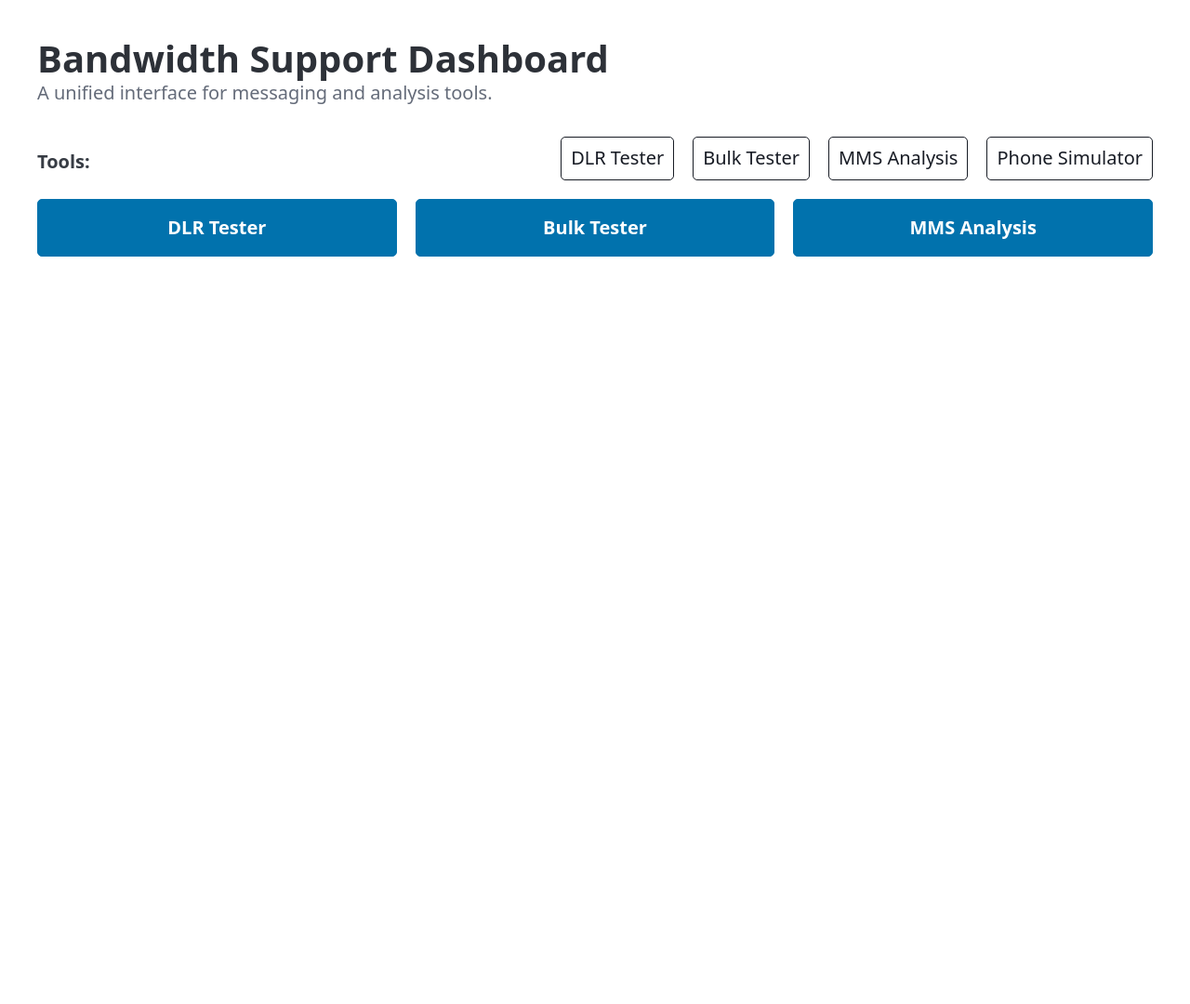
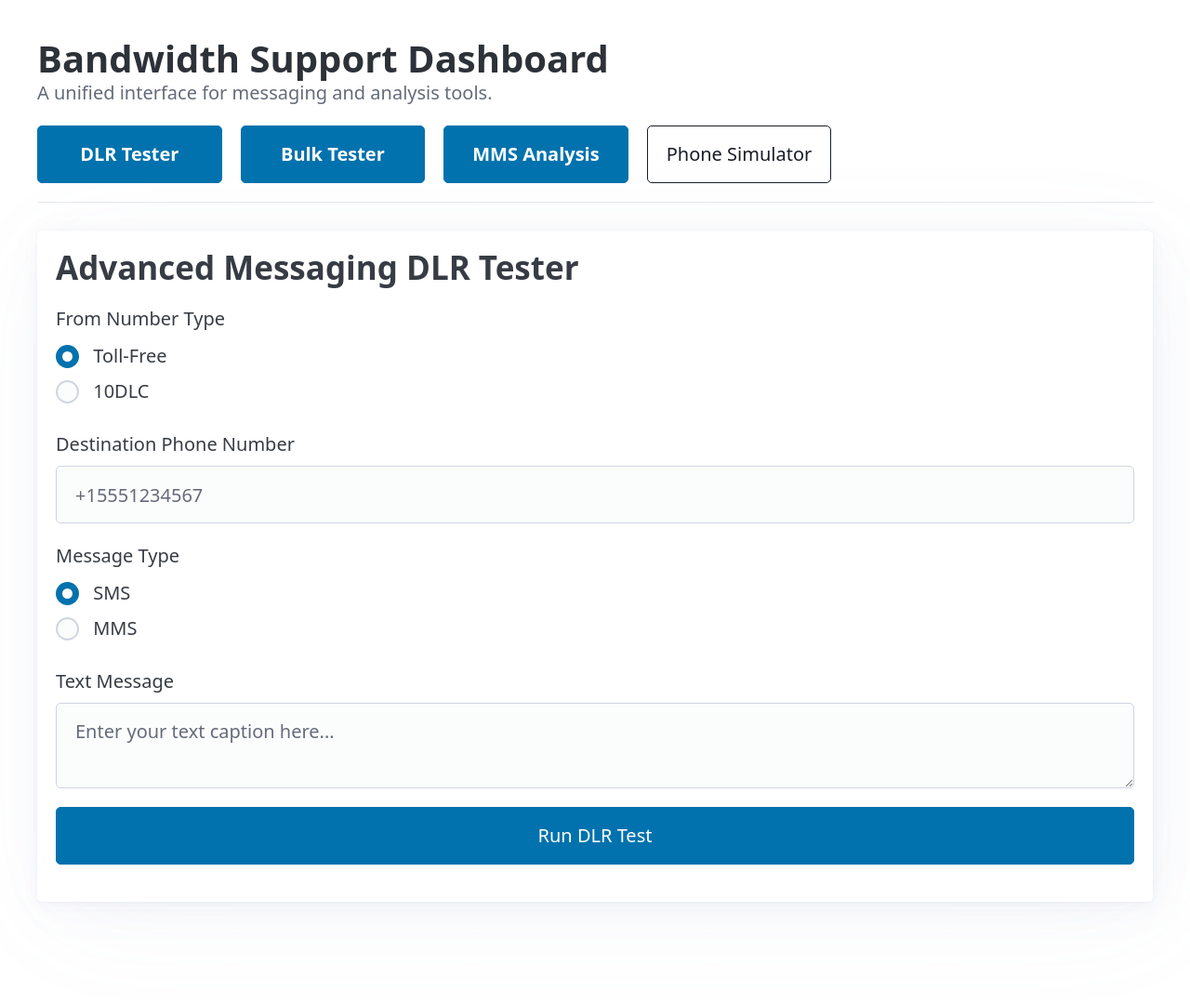
Before and after one commit to MoisucSilviu/SMS_Latency, a Flask app: template templates/dashboard.html in a window 1280 px wide. Shown: the whole page at 93% size. Before the commit the page ends 276 px from the top, so only its background shows below. Run offline with Flask 3, Linux system fonts and the light colour scheme; the template is opened without the code that fills it, so the values that code supplies are empty; some libraries are stand-ins or nearby versions.

Commit message:
Update dashboard.html

```diff
--- a/templates/dashboard.html
+++ b/templates/dashboard.html
@@ -7,8 +7,9 @@
     <link rel="stylesheet" href="https://cdn.jsdelivr.net/npm/@picocss/pico@2/css/pico.min.css"/>
     <style>
         body > main { padding: 2rem; max-width: 1200px; }
+        nav { margin-bottom: 1rem; }
+        .grid-4 { display: grid; grid-template-columns: repeat(4, 1fr); grid-gap: 1rem; }
         section[role="tabpanel"] { display: none; padding: 1.5rem 0; border-top: 1px solid var(--pico-muted-border-color);}
-        section[role="tabpanel"].active { display: block; }
         [role="tab"] { font-weight: bold; }
         [role="tab"][aria-selected="true"] { background-color: var(--pico-primary-background); }
     </style>
@@ -18,44 +19,97 @@
     <hgroup><h1>Bandwidth Support Dashboard</h1><p>A unified interface for messaging and analysis tools.</p></hgroup>
 
     <nav>
-        <ul><li><strong>Tools:</strong></li></ul>
-        <ul>
-            <li><a href="/#dlr-tester" role="button" class="contrast outline">DLR Tester</a></li>
-            <li><a href="/#bulk-tester" role="button" class="contrast outline">Bulk Tester</a></li>
-            <li><a href="/#mms-analyzer" role="button" class="contrast outline">MMS Analysis</a></li>
-            <li><a href="/phone" role="button" class="contrast outline">Phone Simulator</a></li>
-        </ul>
+        <div role="tablist" class="grid-4">
+            <button role="tab" data-target="dlr-tester">DLR Tester</button>
+            <button role="tab" data-target="bulk-tester">Bulk Tester</button>
+            <button role="tab" data-target="mms-analyzer">MMS Analysis</button>
+            <a href="/phone" role="button" class="contrast outline">Phone Simulator</a>
+        </div>
     </nav>
-
-    <div role="tablist" class="grid">
-        <button role="tab" data-target="dlr-tester">DLR Tester</button>
-        <button role="tab" data-target="bulk-tester">Bulk Tester</button>
-        <button role="tab" data-target="mms-analyzer">MMS Analysis</button>
-    </div>
 
     <section role="tabpanel" id="dlr-tester">
         <article>
             <h2>Advanced Messaging DLR Tester</h2>
-            <form action="/run_test" method="post"></form>
+            <form action="/run_test" method="post">
+                <fieldset><legend>From Number Type</legend>
+                    <label for="tfn"><input type="radio" id="tfn" name="from_number_type" value="tf" checked> Toll-Free</label>
+                    <label for="10dlc"><input type="radio" id="10dlc" name="from_number_type" value="10dlc"> 10DLC</label>
+                </fieldset>
+                <label for="destination_number">Destination Phone Number</label>
+                <input type="text" id="destination_number" name="destination_number" placeholder="+15551234567" required>
+                <fieldset><legend>Message Type</legend>
+                    <label for="sms"><input type="radio" id="sms" name="message_type" value="sms" checked> SMS</label>
+                    <label for="mms"><input type="radio" id="mms" name="message_type" value="mms"> MMS</label>
+                </fieldset>
+                <label for="message_text">Text Message</label>
+                <textarea id="message_text" name="message_text" placeholder="Enter your text caption here..."></textarea>
+                <button type="submit">Run DLR Test</button>
+            </form>
         </article>
     </section>
 
     <section role="tabpanel" id="bulk-tester">
         <article>
             <h2>Bulk Performance Tester</h2>
-            <form action="/run_bulk_test" method="post"></form>
+            <p>This tool will send messages from your TF and 10DLC numbers to the following destinations:</p>
+            {% if numbers %}
+                <ul>
+                {% for number, name in numbers %}
+                    <li>{{ number }} {% if name %}({{ name }}){% endif %}</li>
+                {% endfor %}
+                </ul>
+            {% else %}
+                <p><em>No destination numbers configured.</em></p>
+            {% endif %}
+            <form action="/run_bulk_test" method="post">
+                <button type="submit" {% if not numbers %}disabled{% endif %}>Start Performance Test</button>
+            </form>
         </article>
     </section>
 
     <section role="tabpanel" id="mms-analyzer">
         <article>
             <h2>MMS Media Analysis Tool</h2>
-            <form action="/run_analysis" method="post"></form>
+            <p>Enter a media URL to check its technical details and compare against carrier limits.</p>
+            <form action="/run_analysis" method="post">
+                <label for="media_url">Media URL</label>
+                <input type="text" id="media_url" name="media_url" placeholder="https://.../image.png" required>
+                <button type="submit">Analyze Media</button>
+            </form>
         </article>
     </section>
 </main>
+
 <script>
-    // JavaScript for tabs remains the same
+    document.addEventListener('DOMContentLoaded', () => {
+        const tabs = document.querySelectorAll('[role="tab"]');
+        const tabPanels = document.querySelectorAll('section[role="tabpanel"]');
+
+        function activateTab(tab) {
+            // Deactivate all tabs
+            tabs.forEach(t => t.setAttribute('aria-selected', 'false'));
+            tabPanels.forEach(p => p.style.display = 'none');
+
+            // Activate the clicked tab and its corresponding panel
+            tab.setAttribute('aria-selected', 'true');
+            const targetId = tab.getAttribute('data-target');
+            const targetPanel = document.getElementById(targetId);
+            if (targetPanel) {
+                targetPanel.style.display = 'block';
+            }
+        }
+
+        tabs.forEach(tab => {
+            tab.addEventListener('click', (e) => {
+                activateTab(e.currentTarget);
+            });
+        });
+
+        // Activate the first tab by default
+        if(tabs.length > 0) {
+            activateTab(tabs[0]);
+        }
+    });
 </script>
 </body>
 </html>
```
